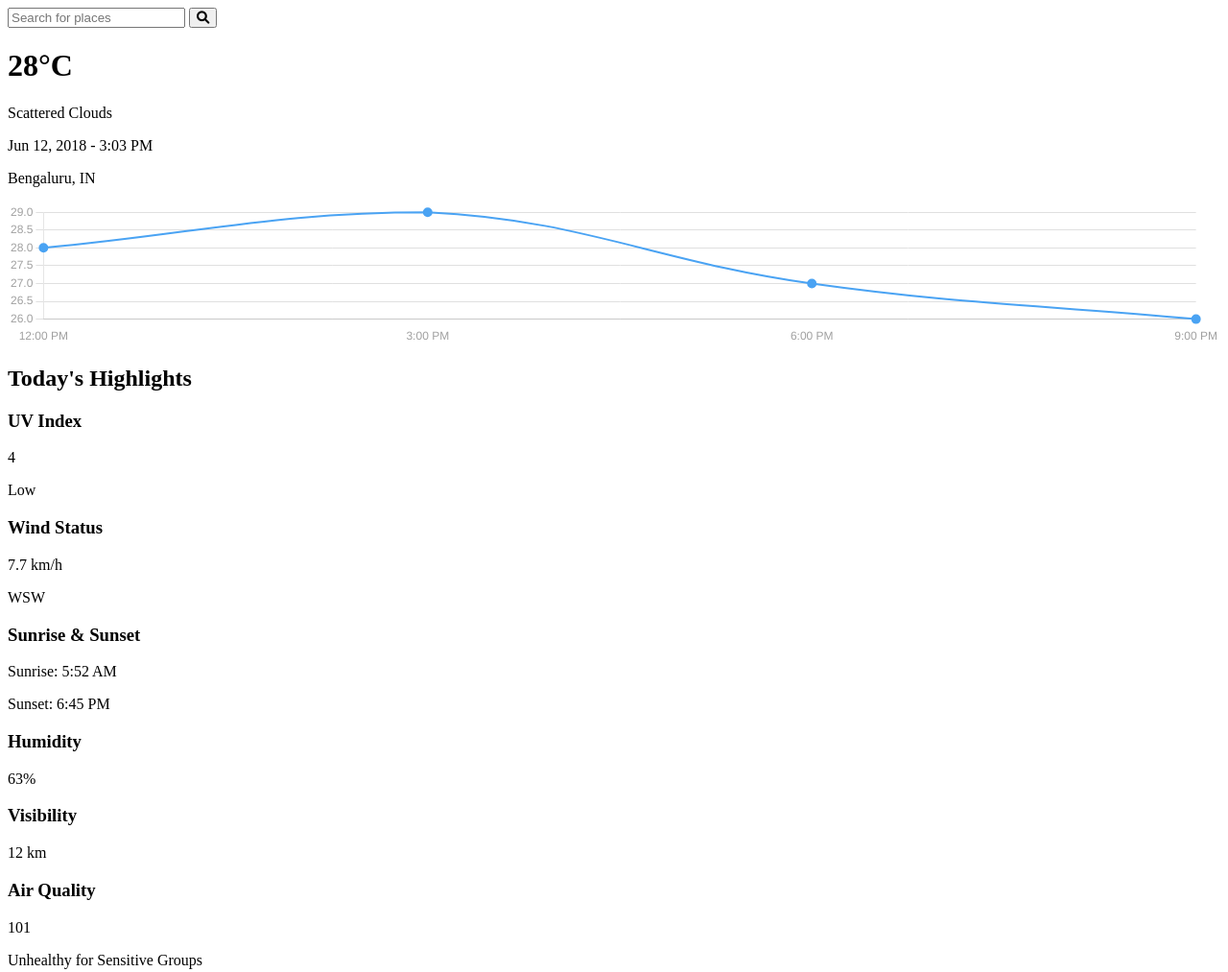
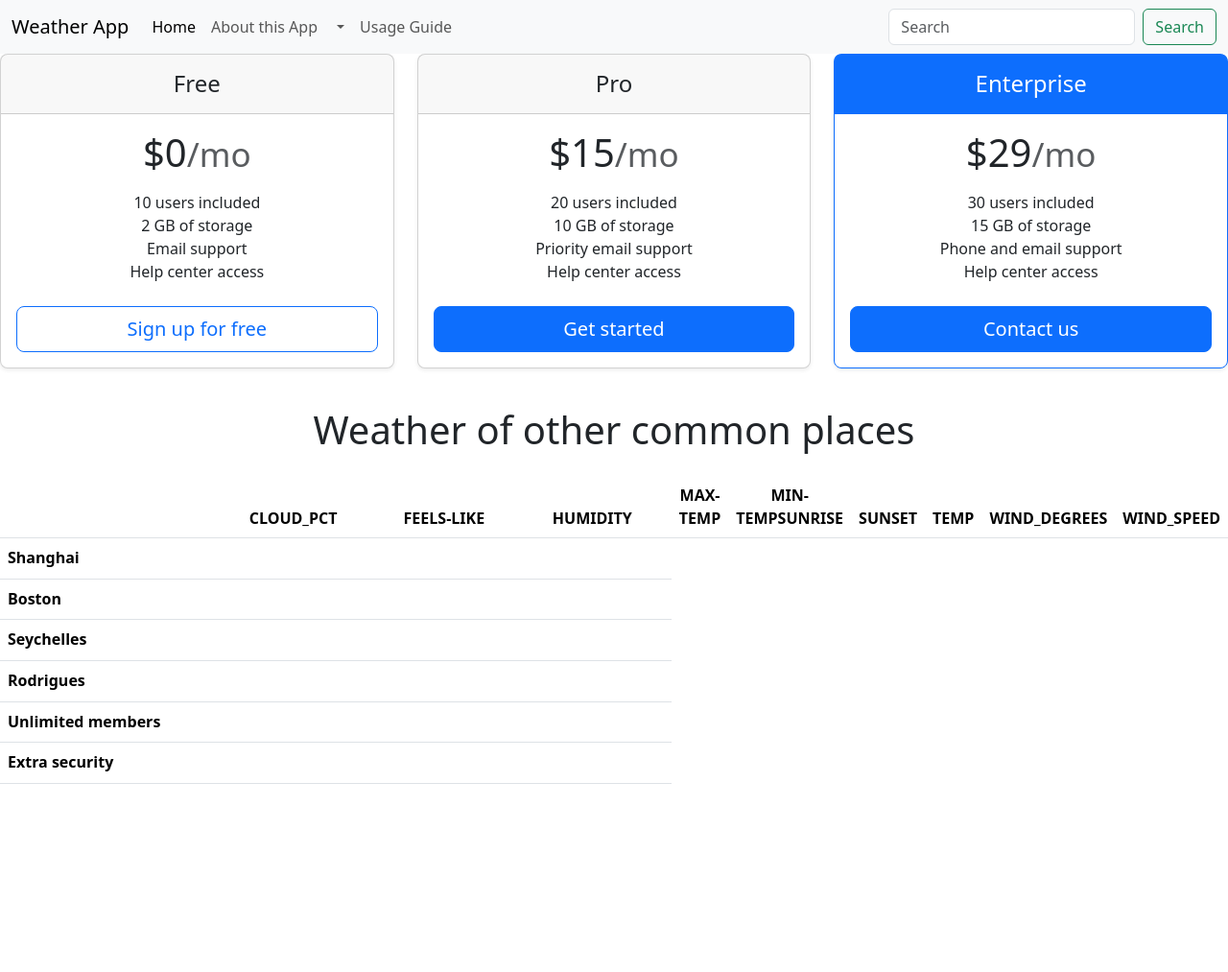
Before and after one commit to jarrydviljoen/Weather_Dashboard, a plain HTML site: page app/templates/index.html in a window 1280 px wide. Shown: the whole page at 96% size. After the commit the page ends 833 px from the top, so only its background shows below. Drawn offline with nearby package versions, Linux system fonts and the light colour scheme.

Commit message:
cloud_pct

```diff
--- a/app/templates/index.html
+++ b/app/templates/index.html
@@ -1,136 +1,172 @@
 <!doctype html>
 <html lang="en">
+  <head>
+    <meta charset="utf-8">
+    <meta name="viewport" content="width=device-width, initial-scale=1">
+    <title>MyWeatherApp</title>
+    <link href="https://cdn.jsdelivr.net/npm/bootstrap@5.3.3/dist/css/bootstrap.min.css" rel="stylesheet" integrity="sha384-QWTKZyjpPEjISv5WaRU9OFeRpok6YctnYmDr5pNlyT2bRjXh0JMhjY6hW+ALEwIH" crossorigin="anonymous">
+  </head>
+  <body>
+    <nav class="navbar navbar-expand-lg bg-body-tertiary">
+        <div class="container-fluid">
+          <a class="navbar-brand" href="#">Weather App</a>
+          <button class="navbar-toggler" type="button" data-bs-toggle="collapse" data-bs-target="#navbarSupportedContent" aria-controls="navbarSupportedContent" aria-expanded="false" aria-label="Toggle navigation">
+            <span class="navbar-toggler-icon"></span>
+          </button>
+          <div class="collapse navbar-collapse" id="navbarSupportedContent">
+            <ul class="navbar-nav me-auto mb-2 mb-lg-0">
+              <li class="nav-item">
+                <a class="nav-link active" aria-current="page" href="#">Home</a>
+              </li>
+              <li class="nav-item">
+                <a class="nav-link" href="#">About this App</a>
+              </li>
+              <li class="nav-item dropdown">
+                <a class="nav-link dropdown-toggle" href="#" role="button" data-bs-toggle="dropdown" aria-expanded="false">
 
-<head>
-    <meta charset="UTF-8">
-    <meta name="viewport" content="width=device-width, initial-scale=1.0">
-    <title>Weather Dashboard</title>
-    <link rel="stylesheet" href="styles.css">
-    <link rel="stylesheet" href="https://cdnjs.cloudflare.com/ajax/libs/font-awesome/6.0.0-beta3/css/all.min.css">
-    <script src="https://cdn.jsdelivr.net/npm/chart.js"></script>
-</head>
+                </a> <ul class="dropdown-menu">
+                    <li><a class="dropdown-item" href="#">Mauritius</a></li>
+                    <li><a class="dropdown-item" href="#">Seattle</a></li>
+                    <li><hr class="dropdown-divider"></li>
+                    <li><a class="dropdown-item" href="#">Maldives</a></li>
+                  </ul>
 
-<body>
-    <div class="container">
-        <!-- Sidebar Section -->
-        <div class="sidebar">
-            <div class="search-box">
-                <input type="text" placeholder="Search for places">
-                <button><i class="fas fa-search"></i></button>
+              </li>
+
+
+              <li class="nav-item">
+                <a class="nav-link">Usage Guide</a>
+              </li>
+            </ul>
+            <form class="d-flex" role="search">
+              <input class="form-control me-2" type="search" placeholder="Search" aria-label="Search">
+              <button class="btn btn-outline-success" type="submit">Search</button>
+            </form>
           </div>
-            <div class="current-weather">
-                <h1>28°C</h1>
-                <p>Scattered Clouds</p>
-                <div class="weather-details">
-                    <p>Jun 12, 2018 - 3:03 PM</p>
-                    <p>Bengaluru, IN</p>
+        </div>
+      </nav>
+
+      <main>
+        <div class="row row-cols-1 row-cols-md-3 mb-3 text-center">
+          <div class="col">
+            <div class="card mb-4 rounded-3 shadow-sm">
+              <div class="card-header py-3">
+                <h4 class="my-0 fw-normal">Free</h4>
+              </div>
+              <div class="card-body">
+                <h1 class="card-title pricing-card-title">$0<small class="text-body-secondary fw-light">/mo</small></h1>
+                <ul class="list-unstyled mt-3 mb-4">
+                  <li>10 users included</li>
+                  <li>2 GB of storage</li>
+                  <li>Email support</li>
+                  <li>Help center access</li>
+                </ul>
+                <button type="button" class="w-100 btn btn-lg btn-outline-primary">Sign up for free</button>
               </div>
             </div>
           </div>
-
-        <!-- Main Content Section -->
-        <div class="main-content">
-            <!-- Temperature Chart -->
-            <div class="temperature-chart">
-                <canvas id="temperature-chart"></canvas>
+          <div class="col">
+            <div class="card mb-4 rounded-3 shadow-sm">
+              <div class="card-header py-3">
+                <h4 class="my-0 fw-normal">Pro</h4>
               </div>
-            <!-- Highlights Section -->
-            <div class="highlights">
-                <h2>Today's Highlights</h2>
-                <div class="highlight-cards">
-                    <div class="highlight-card">
-                        <h3>UV Index</h3>
-                        <div class="highlight-content">
-                            <p class="highlight-value">4</p>
-                            <p>Low</p>
+              <div class="card-body">
+                <h1 class="card-title pricing-card-title">$15<small class="text-body-secondary fw-light">/mo</small></h1>
+                <ul class="list-unstyled mt-3 mb-4">
+                  <li>20 users included</li>
+                  <li>10 GB of storage</li>
+                  <li>Priority email support</li>
+                  <li>Help center access</li>
+                </ul>
+                <button type="button" class="w-100 btn btn-lg btn-primary">Get started</button>
               </div>
             </div>
-                    <div class="highlight-card">
-                        <h3>Wind Status</h3>
-                        <div class="highlight-content">
-                            <p class="highlight-value">7.7 km/h</p>
-                            <p>WSW</p>
           </div>
+          <div class="col">
+            <div class="card mb-4 rounded-3 shadow-sm border-primary">
+              <div class="card-header py-3 text-bg-primary border-primary">
+                <h4 class="my-0 fw-normal">Enterprise</h4>
               </div>
-                    <div class="highlight-card">
-                        <h3>Sunrise & Sunset</h3>
-                        <div class="highlight-content">
-                            <p>Sunrise: 5:52 AM</p>
-                            <p>Sunset: 6:45 PM</p>
-                        </div>
-                    </div>
-                    <div class="highlight-card">
-                        <h3>Humidity</h3>
-                        <div class="highlight-content">
-                            <p class="highlight-value">63%</p>
-                        </div>
-                    </div>
-                    <div class="highlight-card">
-                        <h3>Visibility</h3>
-                        <div class="highlight-content">
-                            <p class="highlight-value">12 km</p>
-                        </div>
-                    </div>
-                    <div class="highlight-card">
-                        <h3>Air Quality</h3>
-                        <div class="highlight-content">
-                            <p class="highlight-value">101</p>
-                            <p>Unhealthy for Sensitive Groups</p>
-                        </div>
-                    </div>
+              <div class="card-body">
+                <h1 class="card-title pricing-card-title">$29<small class="text-body-secondary fw-light">/mo</small></h1>
+                <ul class="list-unstyled mt-3 mb-4">
+                  <li>30 users included</li>
+                  <li>15 GB of storage</li>
+                  <li>Phone and email support</li>
+                  <li>Help center access</li>
+                </ul>
+                <button type="button" class="w-100 btn btn-lg btn-primary">Contact us</button>
               </div>
             </div>
           </div>
         </div>
 
-    <script>
-        // Temperature Chart
-        var ctx = document.getElementById('temperature-chart').getContext('2d');
-        var chart = new Chart(ctx, {
-            type: 'line',
-            data: {
-                labels: ['12:00 PM', '3:00 PM', '6:00 PM', '9:00 PM'],
-                datasets: [{
-                    label: 'Temperature',
-                    data: [28, 29, 27, 26],
-                    borderColor: '#4aa3f3',
-                    borderWidth: 2,
-                    fill: false,
-                    tension: 0.4,
-                    pointRadius: 4,
-                    pointBackgroundColor: '#4aa3f3'
-                }]
-            },
-            options: {
-                responsive: true,
-                maintainAspectRatio: false,
-                plugins: {
-                    legend: {
-                        display: false
-                    }
-                },
-                scales: {
-                    x: {
-                        grid: {
-                            display: false
-                        },
-                        ticks: {
-                            color: '#a0a0a0'
-                        }
-                    },
-                    y: {
-                        beginAtZero: false,
-                        grid: {
-                            color: '#e0e0e0'
-                        },
-                        ticks: {
-                            color: '#a0a0a0'
-                        }
-                    }
-                }
-            }
-        });
-    </script>
+        <h2 class="display-6 text-center mb-4">Weather of other common places</h2>
+
+        <div class="table-responsive">
+          <table class="table text-center">
+            <thead>
+              <tr>
+                <th style="width: 34%;"></th>
+                <th style="width: 22%;"> CLOUD_PCT </th>
+                <th style="width: 22%;"> FEELS-LIKE </th>
+                <th style="width: 22%;"> HUMIDITY</th>
+                <th style="width: 22%;">MAX-TEMP</th>
+                <th style="width: 22%;">MIN-TEMPSUNRISE</th>
+                <th style="width: 22%;"> SUNSET</th>
+                <th style="width: 22%;"> TEMP</th>
+                <th style="width: 22%;"> WIND_DEGREES</th>
+                <th style="width: 22%;"> WIND_SPEED</th>
+              </tr>
+            </thead>
+            <tbody>
+              <tr>
+                <th scope="row" class="text-start">Shanghai</th>
+                <td><svg class="bi" width="24" height="24"><use xlink:href="#check"></use></svg></td>
+                <td><svg class="bi" width="24" height="24"><use xlink:href="#check"></use></svg></td>
+                <td><svg class="bi" width="24" height="24"><use xlink:href="#check"></use></svg></td>
+              </tr>
+              <tr>
+                <th scope="row" class="text-start">Boston</th>
+                <td></td>
+                <td><svg class="bi" width="24" height="24"><use xlink:href="#check"></use></svg></td>
+                <td><svg class="bi" width="24" height="24"><use xlink:href="#check"></use></svg></td>
+              </tr>
+            </tbody>
+
+            <tbody>
+              <tr>
+                <th scope="row" class="text-start">Seychelles</th>
+                <td><svg class="bi" width="24" height="24"><use xlink:href="#check"></use></svg></td>
+                <td><svg class="bi" width="24" height="24"><use xlink:href="#check"></use></svg></td>
+                <td><svg class="bi" width="24" height="24"><use xlink:href="#check"></use></svg></td>
+              </tr>
+              <tr>
+                <th scope="row" class="text-start">Rodrigues</th>
+                <td></td>
+                <td><svg class="bi" width="24" height="24"><use xlink:href="#check"></use></svg></td>
+                <td><svg class="bi" width="24" height="24"><use xlink:href="#check"></use></svg></td>
+              </tr>
+              <tr>
+                <th scope="row" class="text-start">Unlimited members</th>
+                <td></td>
+                <td><svg class="bi" width="24" height="24"><use xlink:href="#check"></use></svg></td>
+                <td><svg class="bi" width="24" height="24"><use xlink:href="#check"></use></svg></td>
+              </tr>
+              <tr>
+                <th scope="row" class="text-start">Extra security</th>
+                <td></td>
+                <td></td>
+                <td><svg class="bi" width="24" height="24"><use xlink:href="#check"></use></svg></td>
+              </tr>
+            </tbody>
+          </table>
+        </div>
+      </main>
+
+
+      <div class="container"></div>
+    <script src="https://cdn.jsdelivr.net/npm/bootstrap@5.3.3/dist/js/bootstrap.bundle.min.js" integrity="sha384-YvpcrYf0tY3lHB60NNkmXc5s9fDVZLESaAA55NDzOxhy9GkcIdslK1eN7N6jIeHz" crossorigin="anonymous"></script>
+    <script src="script.js' <>/script>
 </body>
-
 </html>
```
Also changed, not shown: app/templates/script.js (added, +16 -0 lines), 1 other file. Lines whose indentation alone changed are shown as unchanged.
